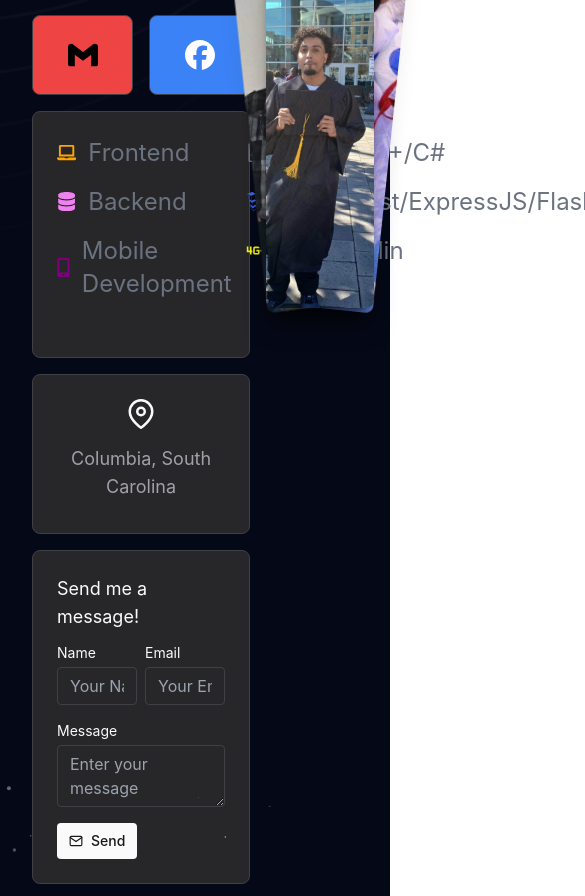
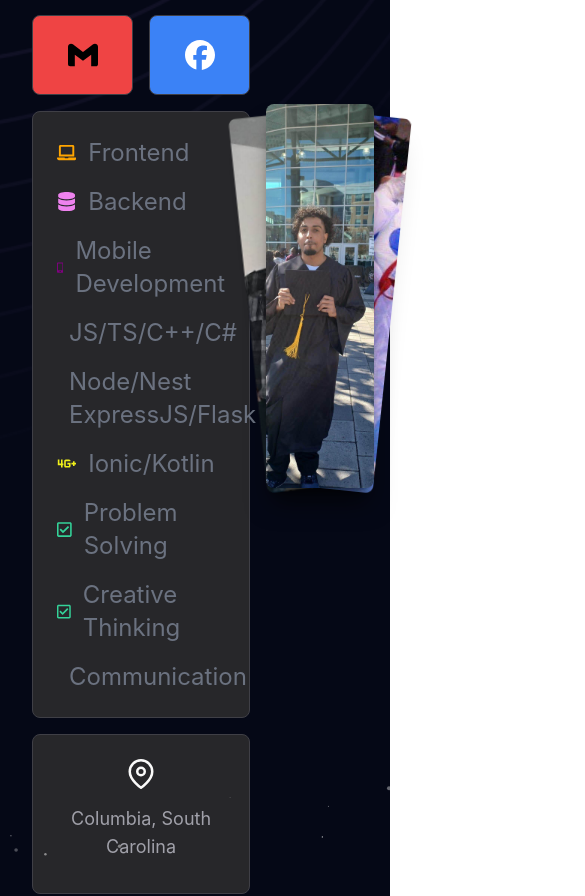
Before and after one commit to Bueno803/abueno_portfolio_2024, a React (Create React App) app: page / in a window 390 px wide. Shown: the part 860-1756 px from the top of the page, 585 px wide, since content can reach past the window. Built offline with nearby package versions, Linux system fonts and the light colour scheme.

Commit message:
current update portfolio

```diff
--- a/src/App.js
+++ b/src/App.js
@@ -10,7 +10,7 @@ import "./App.css";
 
 function App() {
   return (
-    <div class="bg-primary w-full">
+    <div class="bg-primary w-screen max-w-full">
       <div class="bg-hero-pattern bg-cover bg-no-repeat bg-center">
         <Navbar />
         <section id="overview" className="pt-16">
@@ -21,8 +21,8 @@ function App() {
         <WorkExperience />
       </section>
       <section id="education" className="pt-16">
+        <StarCanvas />
         <Education />
-        <StarCanvas />
       </section>
       <section id="projects" className="pt-16">
         <Projects />
--- a/src/components/Education.js
+++ b/src/components/Education.js
@@ -32,7 +32,7 @@ const HorizontalScrollCarousel = () => {
   return (
     <section ref={targetRef} className="relative h-[300vh] bg-primary">
       <h2 className="text-white text-3xl font-bold mb-8" data-aos="fade-right">
-        Work Experience
+        Projects
       </h2>
       <div className="sticky top-0 flex h-screen items-center overflow-hidden">
         <motion.div style={{ x }} className="flex gap-4">
@@ -100,7 +100,7 @@ const cards = [
     title: "Makelist",
     content:
       "A group web app that allows users to create accounts customize their grocery list based on dietary preferences.",
-    repoLink: "https://github.com/your-repo/project-2",
+    repoLink: "https://github.com/Bueno803/USCWebApp",
     id: 2,
   },
   {
@@ -108,7 +108,7 @@ const cards = [
     title: "Mobile applications",
     content:
       "Developed mobile applications, including user interface design, local and cloud data storage techniques, application archetecture and utilized native device features.",
-    repoLink: "https://github.com/your-repo/project-3",
+    repoLink: "https://github.com/Bueno803/AndroidProjects",
     id: 3,
   },
   {
@@ -116,7 +116,7 @@ const cards = [
     title: "No Epsilon Transition NFA",
     content:
       "Utilized basic theoretical principles of computing as modeled by formal languages, grammar, automata, and turing machines to create a no Epsilon transition NFA program. (DEMO UPON REQUEST)",
-    repoLink: "https://github.com/your-repo/project-4",
+    repoLink: "https://www.youtube.com/watch?v=84oNUttWlN4",
     id: 4,
   },
   {
@@ -132,7 +132,7 @@ const cards = [
     title: "Desktop Application",
     content:
       "An app that organizes client information, and a schedule feature that keeps track of client's progression through a system for martial arts belt testing purposes.",
-    repoLink: "https://github.com/your-repo/project-6",
+    repoLink: "https://github.com/Bueno803/UPF_App",
     id: 6,
   },
 ];
--- a/src/components/Overview.js
+++ b/src/components/Overview.js
@@ -248,51 +248,53 @@ const SocialsBlock = () => {
 
 const AboutBlock = () => (
   <Block className="col-span-12 text-2xl leading-snug">
-    {/* <p> */}
-
-    <div className="flex flow-row space-x-2">
-      <ul class="space-y-4 text-left text-gray-500 dark:text-gray-400">
-        <li class="flex items-center space-x-3 rtl:space-x-reverse">
+    <div className="flex flex-col md:flex-row space-y-4 md:space-y-0 md:space-x-2">
+      <ul className="space-y-4 text-left text-gray-500 dark:text-gray-400">
+        <li className="flex items-center space-x-3 rtl:space-x-reverse">
           <FaLaptop style={{ color: "orange", fontSize: "1.2rem" }} />
-
           <span>Frontend</span>
         </li>
-        <li class="flex items-center space-x-3 rtl:space-x-reverse">
+        <li className="flex items-center space-x-3 rtl:space-x-reverse">
           <FaDatabase style={{ color: "violet", fontSize: "1.2rem" }} />
           <span>Backend</span>
         </li>
-        <li class="flex items-center space-x-3 rtl:space-x-reverse">
+        <li className="flex items-center space-x-3 rtl:space-x-reverse">
           <FaMobileAlt style={{ color: "purple", fontSize: "1.2rem" }} />
           <span>Mobile Development</span>
         </li>
       </ul>
 
-      <ul class="space-y-4 text-left text-gray-500 dark:text-gray-400">
-        <li class="flex items-center space-x-3 rtl:space-x-reverse">
+      <ul className="space-y-4 text-left text-gray-500 dark:text-gray-400">
+        <li className="flex items-center space-x-3 rtl:space-x-reverse">
           <FaRegFileCode style={{ fontSize: "1.2rem" }} />
           <span>JS/TS/C++/C#</span>
         </li>
-        <li class="flex items-center space-x-3 rtl:space-x-reverse">
+        <li className="flex items-center space-x-3 rtl:space-x-reverse">
           <FaLinode style={{ color: "#3f64e2", fontSize: "1.2rem" }} />
-          <span>Node/Nest/ExpressJS/Flask</span>
+          <span>
+            Node/Nest
+            <br />
+            ExpressJS/Flask
+          </span>
         </li>
-        <li class="flex items-center space-x-3 rtl:space-x-reverse">
+        <li className="flex items-center space-x-3 rtl:space-x-reverse">
           <Md4gPlusMobiledata
             style={{ color: "#f0f01a", fontSize: "1.2rem" }}
           />
           <span>Ionic/Kotlin</span>
         </li>
       </ul>
-      <ul class="space-y-4 text-left text-gray-500 dark:text-gray-400">
-        <li class="flex items-center space-x-3 rtl:space-x-reverse">
+
+      <ul className="space-y-4 text-left text-gray-500 dark:text-gray-400">
+        <li className="flex items-center space-x-3 rtl:space-x-reverse">
           <FaRegCheckSquare style={{ color: "#34D399", fontSize: "1.2rem" }} />
           <span>Problem Solving</span>
         </li>
-        <li class="flex items-center space-x-3 rtl:space-x-reverse">
+        <li className="flex items-center space-x-3 rtl:space-x-reverse">
           <FaRegCheckSquare style={{ color: "#34D399", fontSize: "1.2rem" }} />
           <span>Creative Thinking</span>
         </li>
-        <li class="flex items-center space-x-3 rtl:space-x-reverse">
+        <li className="flex items-center space-x-3 rtl:space-x-reverse">
           <FaRegCheckSquare style={{ color: "#34D399", fontSize: "1.2rem" }} />
           <span>Communication</span>
         </li>
--- a/src/components/Starcanvas.js
+++ b/src/components/Starcanvas.js
@@ -8,7 +8,7 @@ const StarCanvas = () => {
     const ctx = canvas.getContext("2d");
 
     // Set canvas size to the window size
-    canvas.width = window.innerWidth * 0.8;
+    canvas.width = window.innerWidth;
     canvas.height = window.innerHeight * 5.8;
 
     // Function to create a star object with velocity
--- a/src/index.css
+++ b/src/index.css
@@ -4,14 +4,15 @@
 
 body {
   margin: 0;
-  font-family: -apple-system, BlinkMacSystemFont, 'Segoe UI', 'Roboto', 'Oxygen',
-    'Ubuntu', 'Cantarell', 'Fira Sans', 'Droid Sans', 'Helvetica Neue',
+  font-family: -apple-system, BlinkMacSystemFont, "Segoe UI", "Roboto", "Oxygen",
+    "Ubuntu", "Cantarell", "Fira Sans", "Droid Sans", "Helvetica Neue",
     sans-serif;
   -webkit-font-smoothing: antialiased;
   -moz-osx-font-smoothing: grayscale;
+  overflow-x: hidden;
 }
 
 code {
-  font-family: source-code-pro, Menlo, Monaco, Consolas, 'Courier New',
+  font-family: source-code-pro, Menlo, Monaco, Consolas, "Courier New",
     monospace;
 }
```
